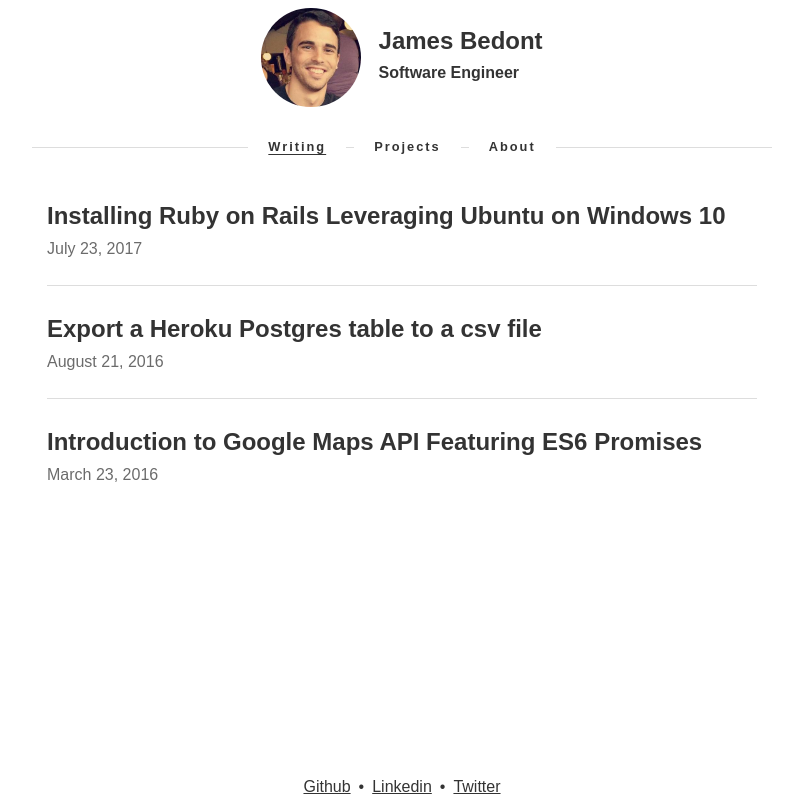
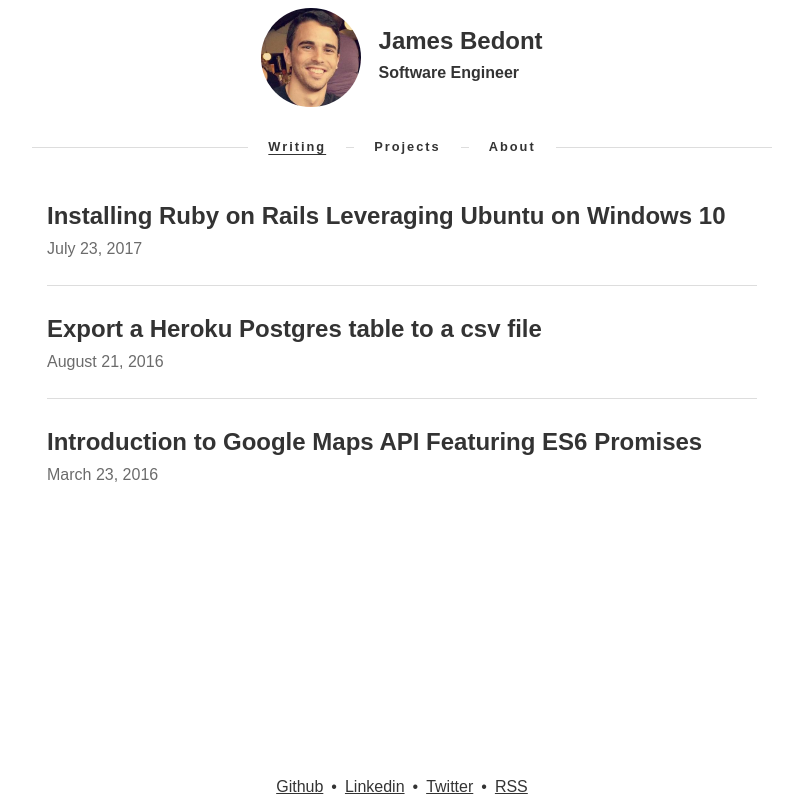
Before and after one commit to JamesBedont/personal-website, a Next.js app: page / in a window 1280 px wide. Shown: the whole page, without its empty margins (238-1041 px from the left). Built offline with nearby package versions, Linux system fonts and the light colour scheme.

Commit message:
add a footer link to RSS feed

```diff
--- a/components/footer.js
+++ b/components/footer.js
@@ -12,6 +12,10 @@ const Footer = () => {
       <a href='https://twitter.com/JamesBedont' rel='noopener'>
         Twitter
       </a>
+      <span className='footer-text-separator'>•</span>
+      <a href='/feed' rel='noopener'>
+        RSS
+      </a>
     </footer>
   );
 };
```
